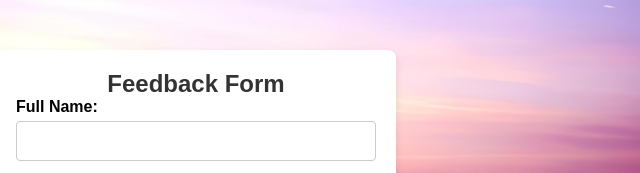
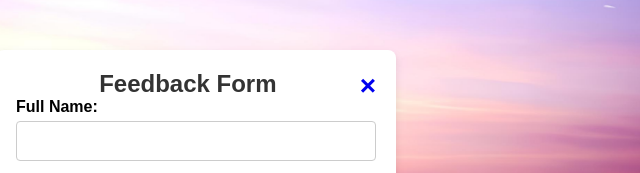
Before and after one commit to Sushovanpal/MINDEASE-CHATBOT, a plain HTML site: page feedback.html in a window 1280 px wide. Shown: the part 132-305 px from the top of the page, 444-1084 px from the left. Drawn offline with Linux system fonts and the light colour scheme.

Commit message:
feedback.html

```diff
--- a/feedback.html
+++ b/feedback.html
@@ -73,11 +73,19 @@ h2 {
     #response-message {
         text-align: center;
         margin-top: 20px;
+
+    }
+    .login-close-btn {
+        color: #aaa;
+        float: right;
+        font-size: 28px;
+        font-weight: bold;
     }
 </style>
 </head>
 <body>
     <div class="form-container">
+        <span class="login-close-btn" onclick="closeFAQ()"><a href="index.html" style="text-decoration: none;">&times;</a></span>
         <h2>Feedback Form</h2>
         <form id="feedback-form">
             <div class="input-group">
```
Lines whose indentation alone changed are shown as unchanged.
